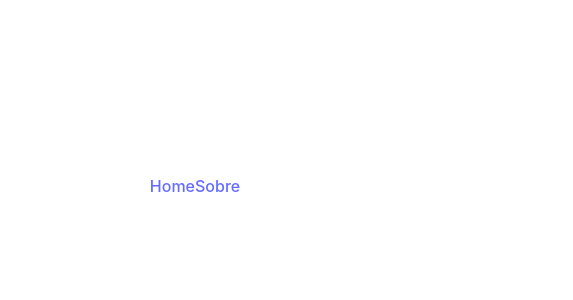
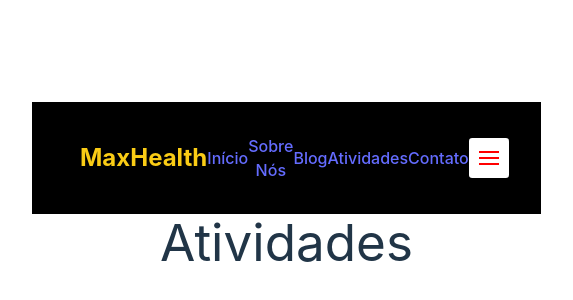
Before and after one commit to KamilydosSantos/max-health, a Vue app: page /atividades in a window 390 px wide. Before the commit this address had no page. Shown: the part 236-536 px from the top of the page, 573 px wide, since content can reach past the window. Built offline with nearby package versions, Linux system fonts and the light colour scheme.

Commit message:
feat: add mobile menu and new routes and views

```diff
--- a/src/App.vue
+++ b/src/App.vue
@@ -1,15 +1,12 @@
 <script setup lang="ts">
 import { RouterView } from 'vue-router'
-import { RouterLink } from 'vue-router'
+import NavBar from './components/NavBar.vue';
 
 </script>
 
 <template>
   <div>
-    <nav>
-      <router-link to="/">Home</router-link>
-      <router-link to="/sobre">Sobre</router-link>
-    </nav>
+    <NavBar />
     <RouterView/>
   </div>
 </template>
--- a/src/components/HelloWorld.vue
+++ /dev/null
@@ -1,38 +0,0 @@
-<script setup lang="ts">
-import { ref } from 'vue'
-
-defineProps<{ msg: string }>()
-
-const count = ref(0)
-</script>
-
-<template>
-  <h1>{{ msg }}</h1>
-
-  <div class="card">
-    <button type="button" @click="count++">count is {{ count }}</button>
-    <p>
-      Edit
-      <code>components/HelloWorld.vue</code> to test HMR
-    </p>
-  </div>
-
-  <p>
-    Check out
-    <a href="https://vuejs.org/guide/quick-start.html#local" target="_blank"
-      >create-vue</a
-    >, the official Vue + Vite starter
-  </p>
-  <p>
-    Install
-    <a href="https://github.com/vuejs/language-tools" target="_blank">Volar</a>
-    in your IDE for a better DX
-  </p>
-  <p class="read-the-docs">Click on the Vite and Vue logos to learn more</p>
-</template>
-
-<style scoped>
-.read-the-docs {
-  color: #888;
-}
-</style>
--- /dev/null
+++ b/src/components/NavBar.vue
@@ -0,0 +1,50 @@
+
+<script setup lang="ts">
+import { RouterLink } from 'vue-router'
+
+</script>
+
+<template>
+  <div class="flex items-center bg-black p-8 w-full">
+    <nav class="flex items-center">
+      <div class="flex items-center gap-4 text-yellow-400 text-2xl font-bold">
+        <router-link to="/"><img src="../assets/max_health-logo.svg" alt=""></router-link>
+        <span>MaxHealth</span>
+      </div>
+      <router-link to="/">Início</router-link>
+      <router-link to="/sobre">Sobre Nós</router-link>
+      <router-link to="/blog">Blog</router-link>
+      <router-link to="/atividades">Atividades</router-link>
+      <router-link to="/contato">Contato</router-link>
+    </nav>
+    <button class="mobileButton"></button>
+  </div>
+</template>
+
+<style scoped lang="scss">
+.mobileButton {
+  position: relative;
+  background: white;
+  border-radius: .2rem;
+  height: 40px;
+  width: 40px;
+  display: flex;
+  align-items: center;
+  justify-content: center;
+  border: 1px solid transparent;
+  transition: .1s;
+  cursor: pointer;
+}
+
+.mobileButton::after {
+  content: '';
+  position: absolute;
+  left: 50%;
+  top: 50%;
+  transform: translate(-50%, -50%);
+  width: 20px;
+  height: 2px;
+  background: red;
+  box-shadow: 0 6px red, 0 -6px red;
+}
+</style>
--- a/src/router/index.ts
+++ b/src/router/index.ts
@@ -1,6 +1,9 @@
 import { createRouter, createWebHistory } from 'vue-router'
 import Home from '../views/Home.vue';
 import About from '../views/About.vue';
+import Blog from '../views/Blog.vue';
+import Activities from '../views/Activities.vue';
+import Contact from '../views/Contact.vue';
 
 const routes = [
   {
@@ -13,6 +16,21 @@ const routes = [
     name: 'sobre',
     component: About
   },
+  {
+    path: '/blog',
+    name: 'blog',
+    component: Blog
+  },
+  {
+    path: '/atividades',
+    name: 'atividades',
+    component: Activities
+  },
+  {
+    path: '/contato',
+    name: 'contato',
+    component: Contact
+  },
 ]
 
 const router = createRouter({
--- /dev/null
+++ b/src/views/Activities.vue
@@ -0,0 +1,12 @@
+<script setup lang="ts">
+</script>
+
+<template>
+  <div>
+    <h1>Atividades</h1>
+  </div>
+</template>
+
+<style lang="scss">
+
+</style>
--- /dev/null
+++ b/src/views/Blog.vue
@@ -0,0 +1,12 @@
+<script setup lang="ts">
+</script>
+
+<template>
+  <div>
+    <h1>Blog</h1>
+  </div>
+</template>
+
+<style lang="scss">
+
+</style>
--- /dev/null
+++ b/src/views/Contact.vue
@@ -0,0 +1,12 @@
+<script setup lang="ts">
+</script>
+
+<template>
+  <div>
+    <h1>Contato</h1>
+  </div>
+</template>
+
+<style lang="scss">
+
+</style>
```
Also changed, not shown: src/assets/max_health-logo.svg (added).
